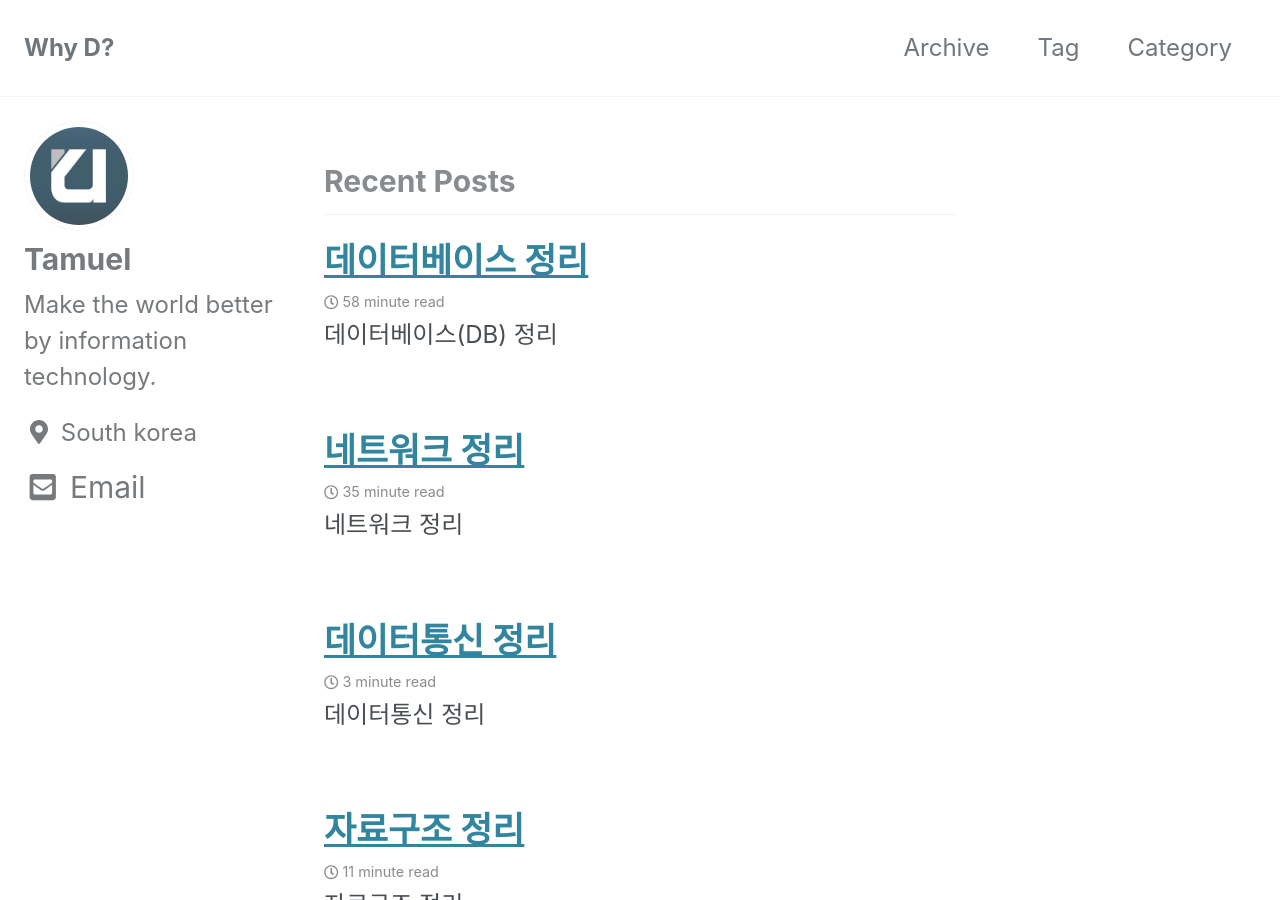
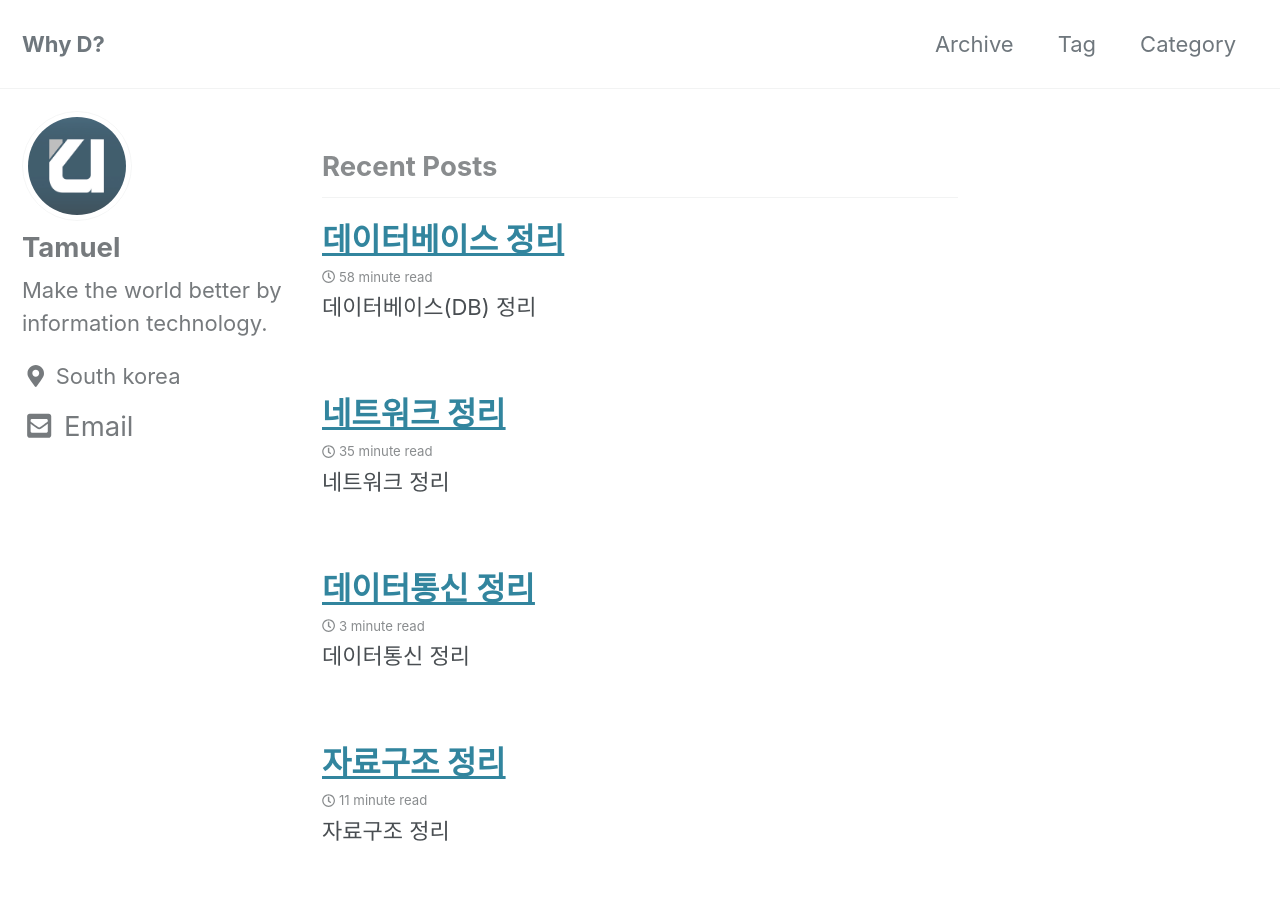
Before and after one commit to Tamuel/tamuel.github.io, a Jekyll site: the page built from index.html, in a window 1280 px wide and 900 px high. Built offline with Jekyll 4.4.1, drawn with Linux system fonts in a browser that asks for light colours; cached includes are drawn as plain includes; the list of posts is cut into pages by our own code.

Commit message:
Resize fonts

```diff
--- a/assets/css/main.scss
+++ b/assets/css/main.scss
@@ -12,6 +12,10 @@ html {
   background-color: $background-color;
   font-size: 18px;
 
+  @include breakpoint($small) {
+    font-size: 16px;
+  }
+
   @include breakpoint($medium) {
     font-size: 18px;
   }
@@ -21,6 +25,6 @@ html {
   }
 
   @include breakpoint($x-large) {
-    font-size: 24px;
+    font-size: 22px;
   }
 }
```
